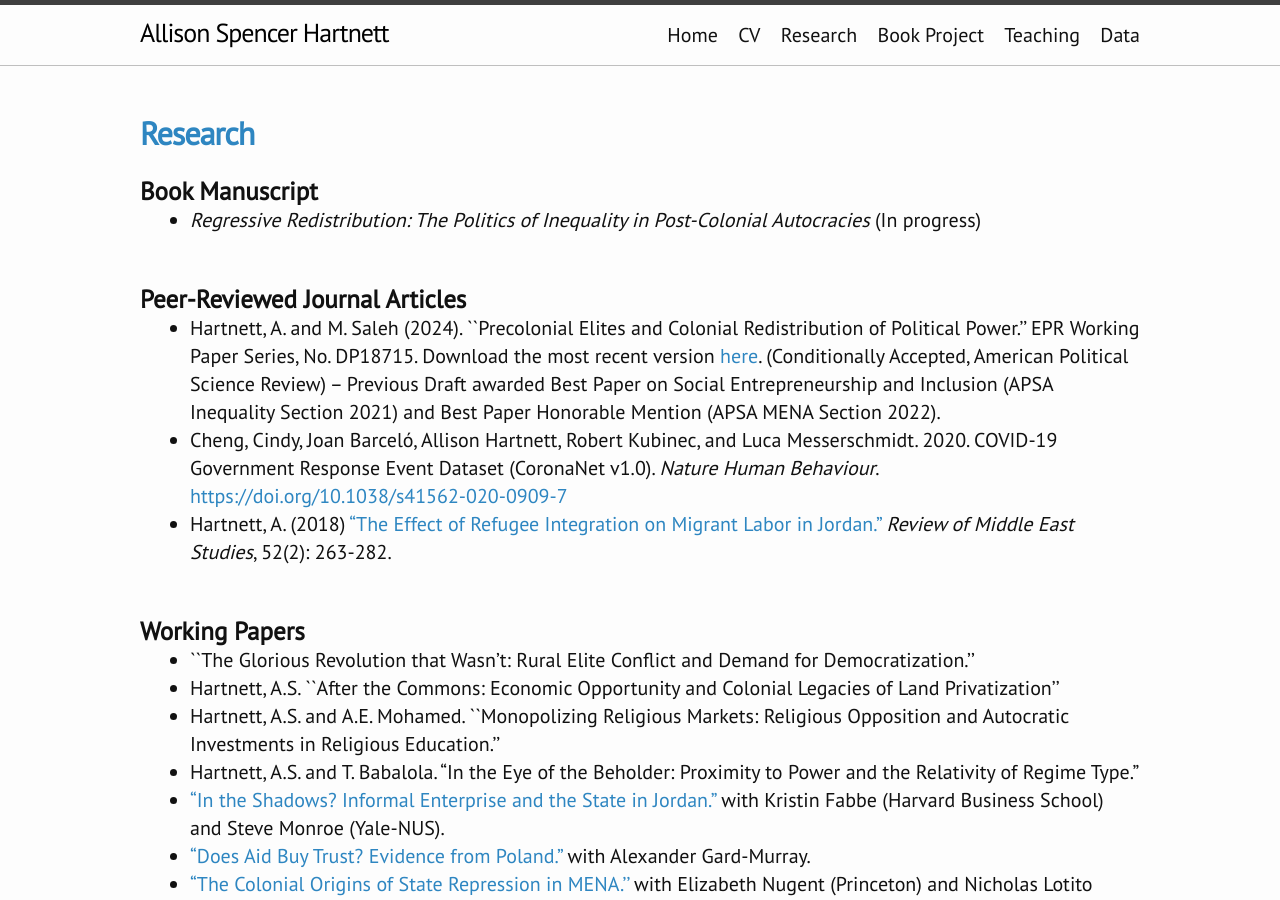
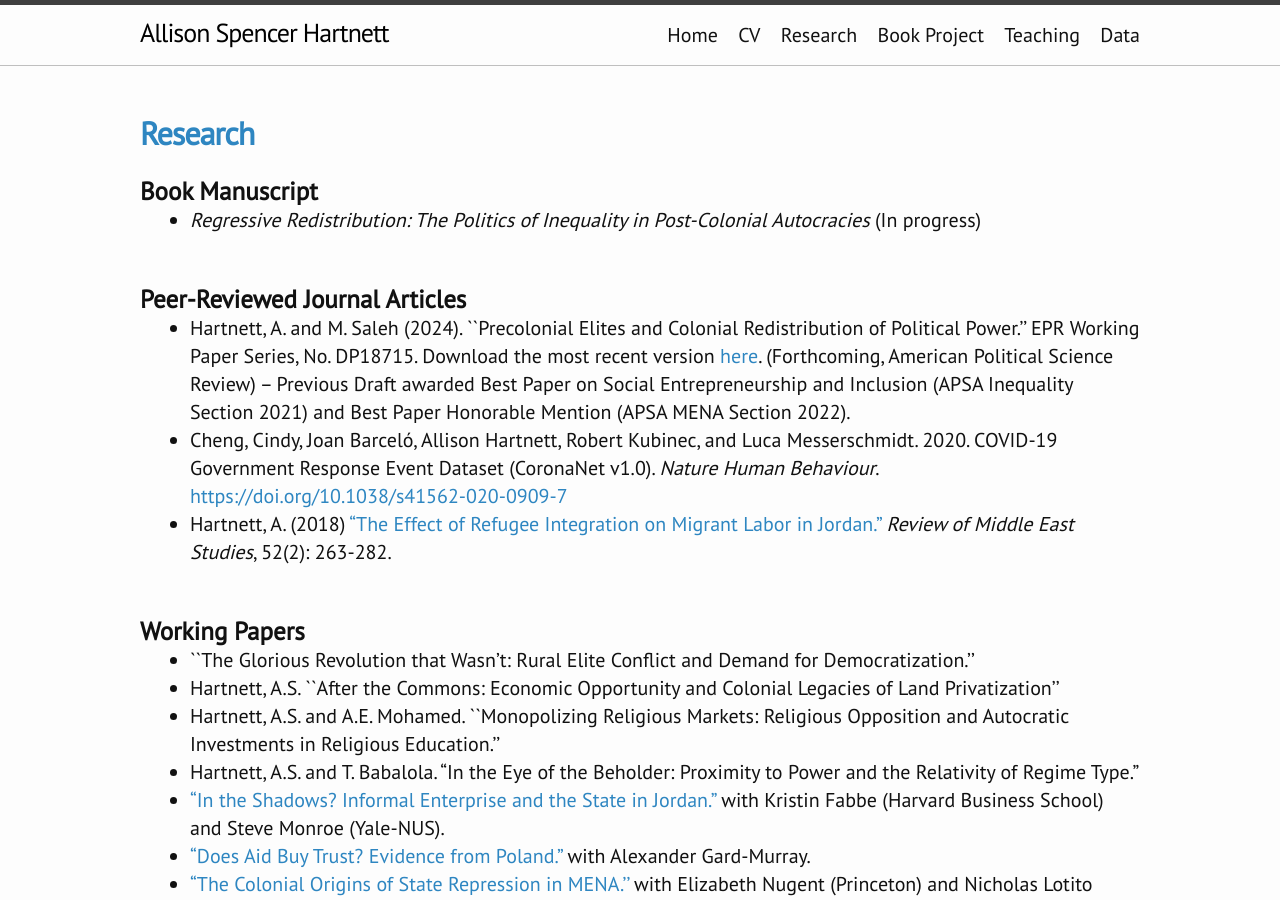
Before and after one commit to ashartnett/ashartnett.github.io, a Jekyll site: the page built from markdowns/2research.md, in a window 1280 px wide and 900 px high. Built offline with Jekyll 4.4.1, drawn with Linux system fonts in a browser that asks for light colours.

Commit message:
Update 2research.md
update publication history

```diff
--- a/markdowns/2research.md
+++ b/markdowns/2research.md
@@ -9,7 +9,7 @@ permalink: /research/
  - _Regressive Redistribution: The Politics of Inequality in Post-Colonial Autocracies_ (In progress)
 
 ### Peer-Reviewed Journal Articles
- - Hartnett, A. and M. Saleh (2024). ``Precolonial Elites and Colonial Redistribution of Political Power.'' EPR Working Paper Series, No. DP18715. Download the most recent version [here](https://cepr.org/publications/dp18715). (Conditionally Accepted, American Political Science Review)
+ - Hartnett, A. and M. Saleh (2024). ``Precolonial Elites and Colonial Redistribution of Political Power.'' EPR Working Paper Series, No. DP18715. Download the most recent version [here](https://cepr.org/publications/dp18715). (Forthcoming, American Political Science Review)
  -- Previous Draft awarded Best Paper on Social Entrepreneurship and Inclusion (APSA Inequality Section 2021) and Best Paper Honorable Mention (APSA MENA Section 2022).
  - Cheng, Cindy, Joan Barceló, Allison Hartnett, Robert Kubinec, and Luca Messerschmidt. 2020. COVID-19 Government Response Event Dataset (CoronaNet v1.0). _Nature Human Behaviour_. [https://doi.org/10.1038/s41562-020-0909-7](https://doi.org/10.1038/s41562-020-0909-7)
  - Hartnett, A. (2018) ["The Effect of Refugee Integration on Migrant Labor in Jordan."](https://www.cambridge.org/core/journals/review-of-middle-east-studies/article/effect-of-refugee-integration-on-migrant-labor-in-jordan/95541D86AA4B631E4F6DD5B4DB021B54/share/609691b425c4ee242e3f2ce060e5f21b1d5b430f#) _Review of Middle East Studies_, 52(2): 263-282.
```
